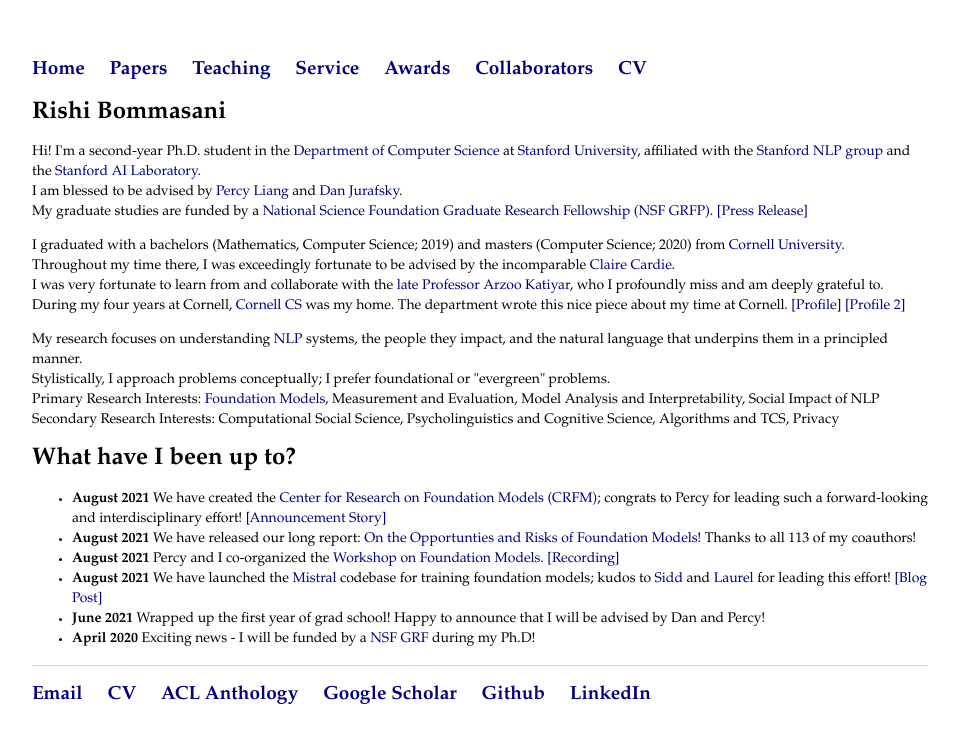
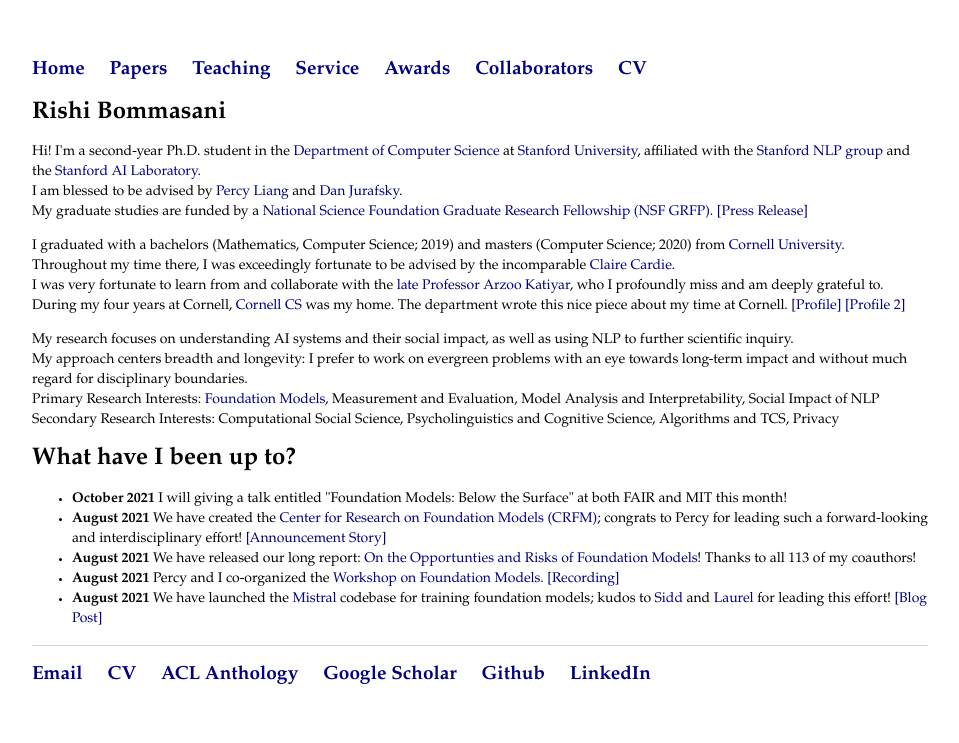
Before and after one commit to rishibommasani/rishibommasani.github.io, a Jekyll site: the page built from index.html, in a window 1280 px wide. Shown: the top 743 px of the page, without its empty margins (160-1119 px from the left). Built offline with Jekyll 4.4.1, drawn with Linux system fonts in a browser that asks for light colours.

Commit message:
Update index.html

```diff
--- a/index.html
+++ b/index.html
@@ -13,23 +13,23 @@
 				<br> I was very fortunate to learn from and collaborate with the <a href="https://news.psu.edu/story/660710/2021/06/07/college-engineering-mourns-loss-faculty-member-arzoo-katiyar">late</a> <a href="https://sites.google.com/site/arzook99/home">Professor Arzoo Katiyar</a>, who I profoundly miss and am deeply grateful to.
 				<br> During my four years at Cornell, <a href="http://www.cs.cornell.edu">Cornell CS</a> was my home. The department wrote this nice piece about my time at Cornell. <a href="https://www.cs.cornell.edu/information/news/newsitem11229/profile-cornell-cs-ba-and-ms-graduate-rishi-bommasani"> [Profile] </a> <a href="https://www.cs.cornell.edu/information/news/newsitem11227/lillian-lee-and-tacl-cs-graduate-stanford-new-platform-data-privacy"> [Profile 2] </a> </p>
 
-				<p> My research focuses on understanding <a href="https://en.wikipedia.org/wiki/Natural_language_processing">NLP</a> systems, the people they impact, and the natural language that underpins them in a principled manner.
-				<br> Stylistically, I approach problems conceptually; I prefer foundational or "evergreen" problems.
+				<p> My research focuses on understanding AI systems and their social impact, as well as using NLP to further scientific inquiry.
+				<br> My approach centers breadth and longevity: I prefer to work on evergreen problems with an eye towards long-term impact and without much regard for disciplinary boundaries.
 				<br> Primary Research Interests: <a href="https://arxiv.org/abs/2108.07258">Foundation Models</a>, Measurement and Evaluation, Model Analysis and Interpretability, Social Impact of NLP
 				<br> Secondary Research Interests: Computational Social Science, Psycholinguistics and Cognitive Science, Algorithms and TCS, Privacy </p>
 
 	  <div class="blurb">
           <h1> What have I been up to?</h1>
           <ul>
-	  <li><b>August 2021</b> We have created the <a href="https://github.com/stanford-crfm/mistral"> Center for Research on Foundation Models (CRFM)</a>; congrats to Percy for leading such a forward-looking and interdisciplinary effort! <a href="https://hai.stanford.edu/news/introducing-center-research-foundation-models-crfm"> [Announcement Story] </a>
+	  <li><b>October 2021</b> I will giving a talk entitled "Foundation Models: Below the Surface" at both FAIR and MIT this month! </a>
+          <li><b>August 2021</b> We have created the <a href="https://crfm.stanford.edu/"> Center for Research on Foundation Models (CRFM)</a>; congrats to Percy for leading such a forward-looking and interdisciplinary effort! <a href="https://hai.stanford.edu/news/introducing-center-research-foundation-models-crfm"> [Announcement Story] </a>
 	  <li><b>August 2021</b> We have released our long report: <a href="https://arxiv.org/abs/2108.07258">On the Opportunties and Risks of Foundation Models</a>! Thanks to all 113 of my coauthors!</li>
           <li><b>August 2021</b> Percy and I co-organized the <a href="https://crfm.stanford.edu/workshop.html"> Workshop on Foundation Models</a>.
 	  <a href="https://www.youtube.com/playlist?list=PLYLBSCrrqNXz1RQCVwv7mApexCcn7Bybk"> [Recording] </a>
 	  </li>
-	  <li><b>August 2021</b> We have launched the <a href="https://github.com/stanford-crfm/mistral"> Mistral </a> codebase for training foundation models; kudos to <a href="https://www.siddkaramcheti.com/"> Sidd </a> and <a href="https://scholar.google.com/citations?user=1_pb7FUAAAAJ&hl=en"> Laurel </a> for leading this effort! <a href="https://crfm.stanford.edu/blog.html"> [Blog Post] </a>
-          <li><b>June 2021</b> Wrapped up the first year of grad school! Happy to announce that I will be advised by Dan and Percy! </li>
-	  <li><b>April 2020</b> Exciting news - I will be funded by a <a href="https://www.cs.cornell.edu/information/news/newsitem11136/cs-graduate-students-receive-national-science-foundation-graduate">NSF GRF</a> during my Ph.D! </li>
+	  <li><b>August 2021</b> We have launched the <a href="https://github.com/stanford-crfm/mistral"> Mistral </a> codebase for training foundation models; kudos to <a href="https://www.siddkaramcheti.com/"> Sidd </a> and <a href="https://scholar.google.com/citations?user=1_pb7FUAAAAJ&hl=en"> Laurel </a> for leading this effort! <a href="https://crfm.stanford.edu/2021/08/26/mistral.html"> [Blog Post] </a>
 
+<!--      <li><b>April 2020</b> Exciting news - I will be funded by a <a href="https://www.cs.cornell.edu/information/news/newsitem11136/cs-graduate-students-receive-national-science-foundation-graduate">NSF GRF</a> during my Ph.D! </li> -->
 <!--      <li><b>September 2020</b> Long paper accepted to EMNLP on evaluating summarization datasets! This marks my final paper with Claire from my time at Cornell :( <a href="https://github.com/rishibommasani/rishibommasani.github.io/blob/master/papers/EMNLP2020.pdf"> [Paper] </a> </li> -->
 <!-- 	  <li><b>September 2020</b> Started my Ph.D. (amid smoke, COVID-19, racial protest, and political discord) at <a href="https://cs.stanford.edu/">Stanford Computer Science</a> and <a href="https://nlp.stanford.edu/">Stanford NLP</a>! </li> -->
 <!-- 	  <li><b>May 2020</b> I graduated with a M.S. in Computer Science from Cornell University. My <a href="https://github.com/rishibommasani/rishibommasani.github.io/blob/master/papers/MSThesis.pdf">thesis</a> is now available!</li> -->
```
